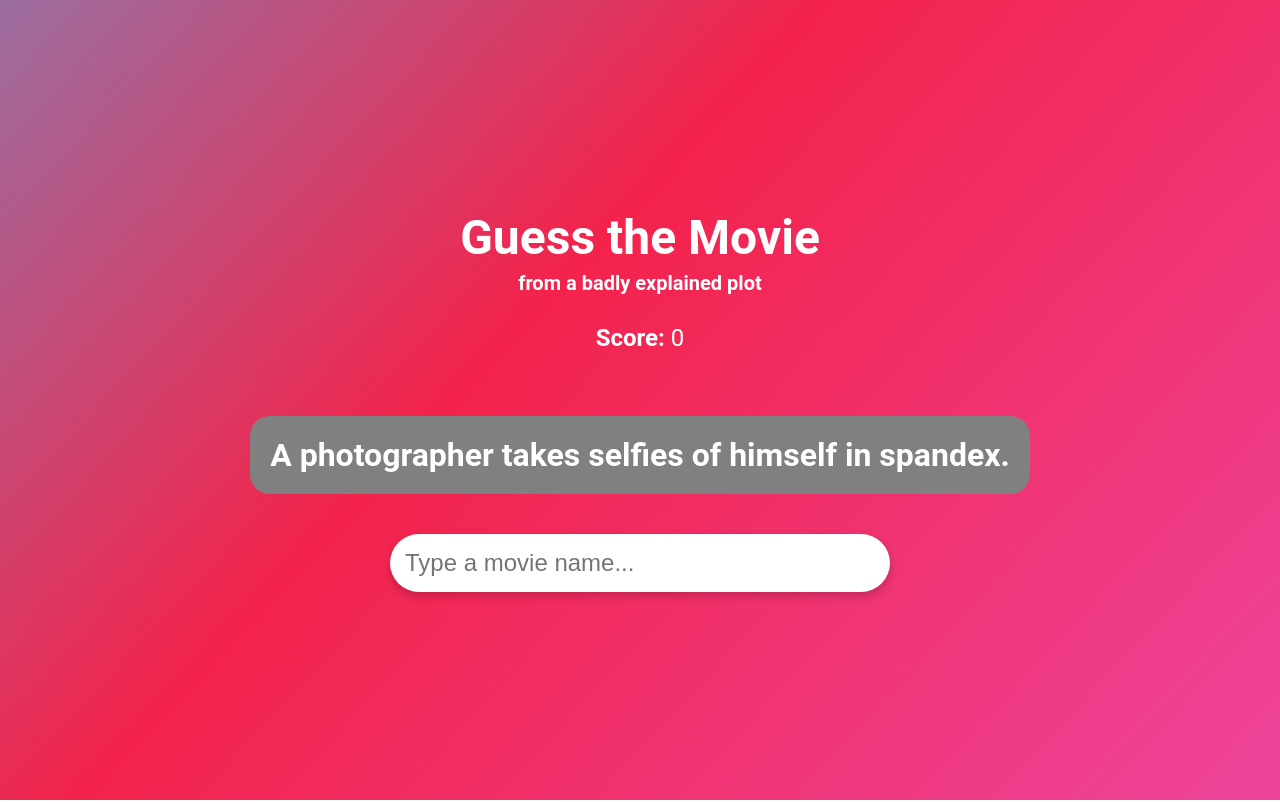
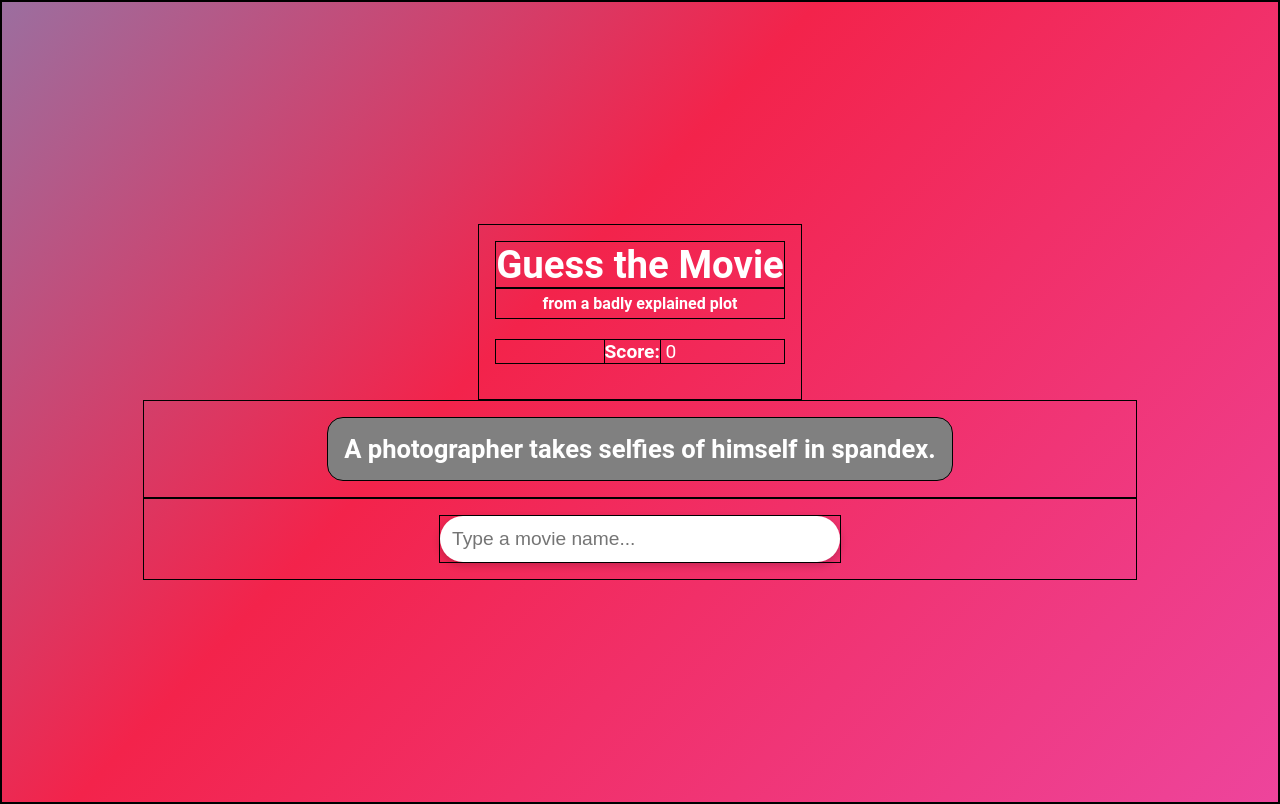
Before and after one commit to astoneham1/movie-plots, a plain HTML site: page index.html in a window 1280 px wide. Drawn offline with Linux system fonts and the light colour scheme.

Commit message:
sizing changes

```diff
--- a/index.html
+++ b/index.html
@@ -14,7 +14,7 @@
     <div id="title">
         <h1>Guess the Movie</h1>
         <h3>from a badly explained plot</h3>
-        <p id="score" style="font-size: 1.5rem; color: white"><strong>Score:</strong> 0</p>
+        <p id="score" style="font-size: 1.2rem; color: white"><strong>Score:</strong> 0</p>
     </div>
     <div class="row">
         <h2 id="plot-text">A really badly explained movie plot</h2>
--- a/style.css
+++ b/style.css
@@ -1,6 +1,6 @@
-/** {*/
-/*    border: 1px solid black;*/
-/*}*/
+* {
+    border: 1px solid black;
+}
 
 body {
     background: linear-gradient(133deg,#1da03d,#50afe8,#f3234b,#ec4db1,#8ea08e);
@@ -24,7 +24,7 @@ body {
 
 #title {
     text-align: center;
-    padding: 20px;
+    padding: 16px;
 }
 
 .row {
@@ -32,30 +32,30 @@ body {
     justify-content: center;
     flex-wrap: wrap;
     width: 100%;
-    max-width: 1200px;
-    padding: 20px;
+    max-width: 960px;
+    padding: 16px;
 }
 
 #plot-text {
-    padding: 20px;
+    padding: 16px;
     background-color: grey;
-    border-radius: 20px;
+    border-radius: 16px;
 }
 
 h1 {
-    font-size: 3rem;
+    font-size: 2.4rem;
     color: white;
     margin: 0;
 }
 
 h2 {
-    font-size: 2rem;
+    font-size: 1.6rem;
     color: white;
     margin: 0;
 }
 
 h3 {
-    font-size: 1.25rem;
+    font-size: 1rem;
     color: white;
     margin: 0;
     padding: 5px;
@@ -72,17 +72,17 @@ h3 {
 .search-wrapper {
     position: relative;
     width: 100%;
-    max-width: 500px;
+    max-width: 400px;
     margin: 0 auto; /* Centers the wrapper horizontally */
 }
 
 #movie-search {
     width: 100%;
-    font-size: 1.5rem;
-    padding: 15px;      /* Adds breathing room for text */
+    font-size: 1.2rem;
+    padding: 12px;      /* Adds breathing room for text */
     border: none;       /* Removes the default ugly border */
-    border-radius: 30px; /* Rounded pill shape */
-    box-shadow: 0 4px 10px rgba(0,0,0,0.2); /* Soft shadow */
+    border-radius: 24px; /* Rounded pill shape */
+    box-shadow: 0 3px 8px rgba(0,0,0,0.2); /* Soft shadow */
     outline: none;      /* Removes the blue glow when clicking */
     box-sizing: border-box; /* Ensures padding doesn't widen the box */
 }
@@ -101,11 +101,11 @@ h3 {
     display: none;      /* Hidden by default */
 }
 .result-item {
-    padding: 12px 20px;
+    padding: 10px 16px;
     border-bottom: 1px solid #eee;
     color: #333;
     cursor: pointer;
-    font-size: 1rem;
+    font-size: 0.8rem;
     transition: background 0.1s;
 }
 
```
